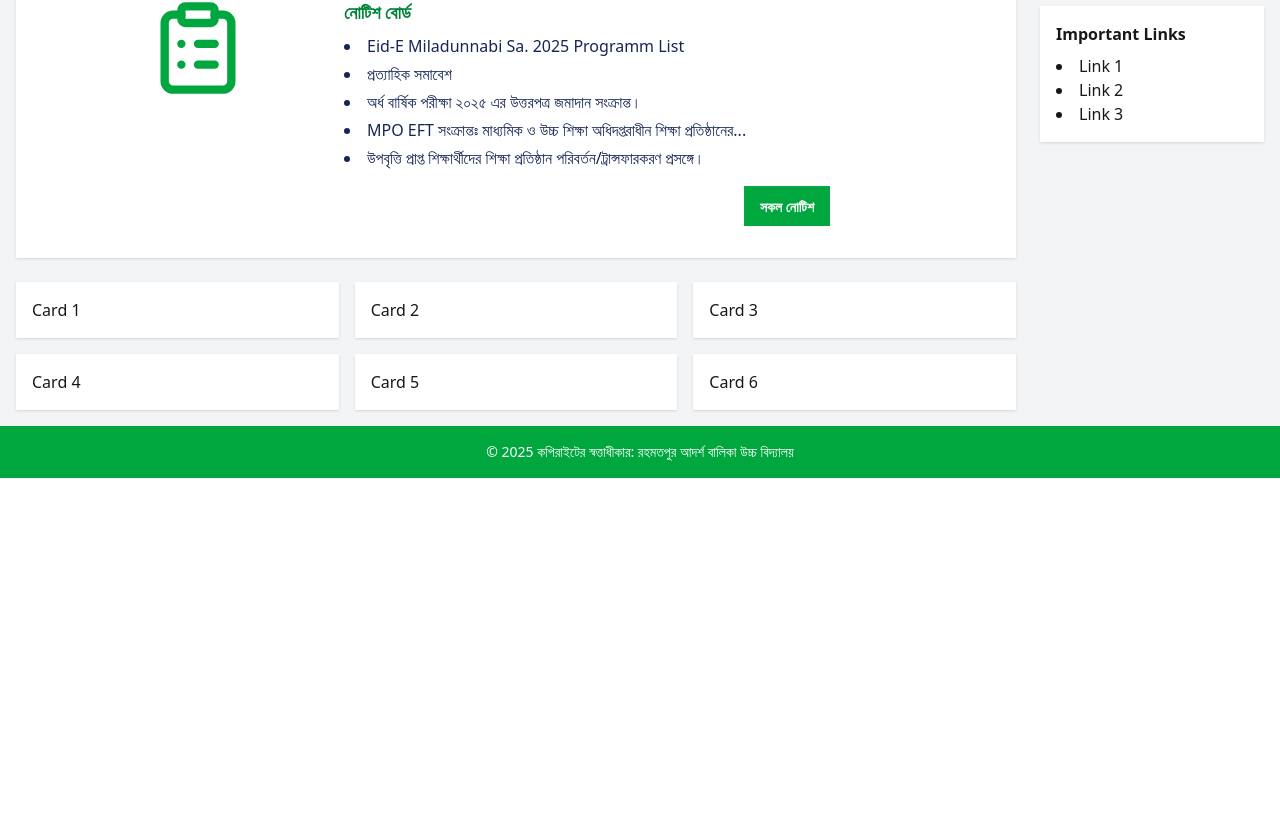
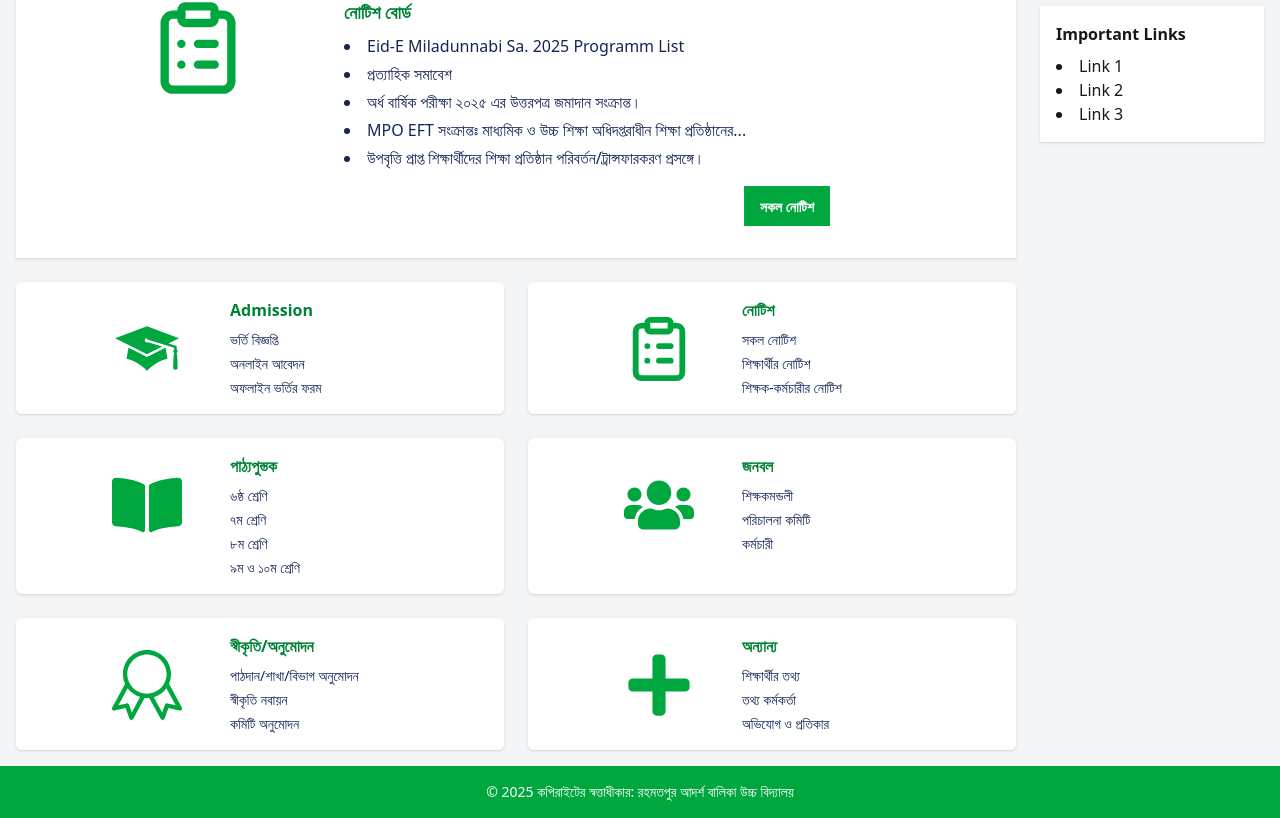
Before and after one commit to maimuna-t-333/rahmatpur-edu, a Next.js app: page / in a window 1280 px wide. Shown: the part 668-1486 px from the top of the page. Before the commit the page ends 1146 px from the top, so only its background shows below. Built offline with nearby package versions, Linux system fonts and the light colour scheme.

Commit message:
info card

```diff
--- /dev/null
+++ b/app/Components/InfoCard.js
@@ -0,0 +1,71 @@
+"use client";
+
+import {   FaBookOpen, FaUsers,  FaPlus } from "react-icons/fa";
+import { GiGraduateCap } from "react-icons/gi";
+import { LuClipboardList } from "react-icons/lu";
+import { SlBadge } from "react-icons/sl";
+
+
+export default function InfoCards() {
+  const cards = [
+    {
+      title: "Admission",
+      icon: <GiGraduateCap size={70} className="text-green-600" />,
+      items: ["ভর্তি বিজ্ঞপ্তি", "অনলাইন আবেদন", "অফলাইন ভর্তির ফরম"],
+    },
+    {
+      title: "নোটিশ",
+      icon: <LuClipboardList size={70} className="text-green-600" />,
+      items: ["সকল নোটিশ", "শিক্ষার্থীর নোটিশ", "শিক্ষক-কর্মচারীর নোটিশ"],
+    },
+    {
+      title: "পাঠ্যপুস্তক",
+      icon: <FaBookOpen size={70} className="text-green-600" />,
+      items: ["৬ষ্ঠ শ্রেণি", "৭ম শ্রেণি", "৮ম শ্রেণি", "৯ম ও ১০ম শ্রেণি"],
+    },
+    {
+      title: "জনবল",
+      icon: <FaUsers size={70} className="text-green-600" />,
+      items: ["শিক্ষকমন্ডলী", "পরিচালনা কমিটি", "কর্মচারী"],
+    },
+    {
+      title: "স্বীকৃতি/অনুমোদন",
+      icon: <SlBadge size={70} className="text-green-600" />,
+      items: ["পাঠদান/শাখা/বিভাগ অনুমোদন", "স্বীকৃতি নবায়ন", "কমিটি অনুমোদন"],
+    },
+    {
+      title: "অন‌্যান‌্য",
+      icon: <FaPlus size={70} className="text-green-600" />,
+      items: ["শিক্ষার্থীর তথ‌্য", "তথ‌্য কর্মকর্তা", "অভিযোগ ও প্রতিকার"],
+    },
+  ];
+
+  return (
+    <div className="grid grid-cols-1 sm:grid-cols-2 lg:grid-cols-2 gap-6 mt-6 w-250 mx-auto">
+      {cards.map((card, index) => (
+        <div
+          key={index}
+          className="bg-white shadow p-4 flex items-start gap-12 hover:shadow-lg transition rounded-md"
+        >
+          {/* Left Icon */}
+          <div className="flex-shrink-0 ml-20 mt-4">{card.icon}</div>
+
+          {/* Right Content */}
+          <div>
+            <h3 className="font-bold text-green-700 mb-2">{card.title}</h3>
+            <ul className="space-y-1 text-blue-950 text-sm">
+              {card.items.map((item, idx) => (
+                <li
+                  key={idx}
+                  className="hover:text-green-600 cursor-pointer transition"
+                >
+                  {item}
+                </li>
+              ))}
+            </ul>
+          </div>
+        </div>
+      ))}
+    </div>
+  );
+}
--- a/app/page.js
+++ b/app/page.js
@@ -1,5 +1,6 @@
 import Carousel from './Components/Carousel'
 import NoticeBoard from './Components/NoticeBoard'
+import InfoCard from './Components/InfoCard'
 
 export default function Page() {
   return (
@@ -25,14 +26,9 @@ export default function Page() {
       </div>
 
       {/* 6 Cards */}
-      <div className="grid grid-cols-1 sm:grid-cols-2 lg:grid-cols-3 gap-4">
-        <div className="bg-white p-4 shadow">Card 1</div>
-        <div className="bg-white p-4 shadow">Card 2</div>
-        <div className="bg-white p-4 shadow">Card 3</div>
-        <div className="bg-white p-4 shadow">Card 4</div>
-        <div className="bg-white p-4 shadow">Card 5</div>
-        <div className="bg-white p-4 shadow">Card 6</div>
-      </div>
+      <div>
+        <InfoCard/>
+        </div>
     </div>
 
     {/* Right/Side Section */}
```
